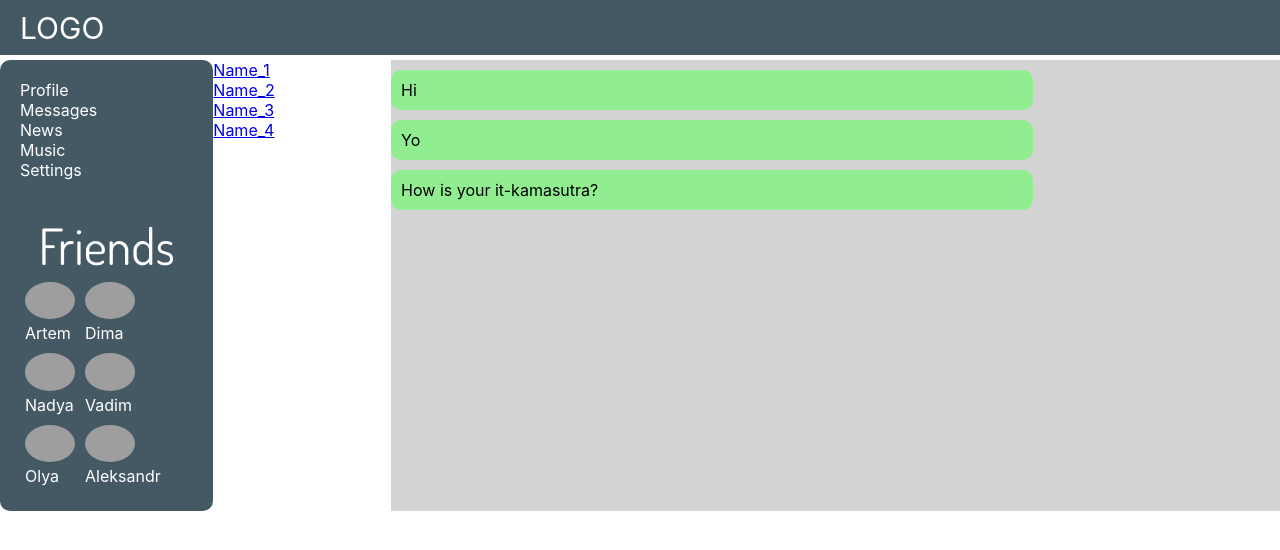
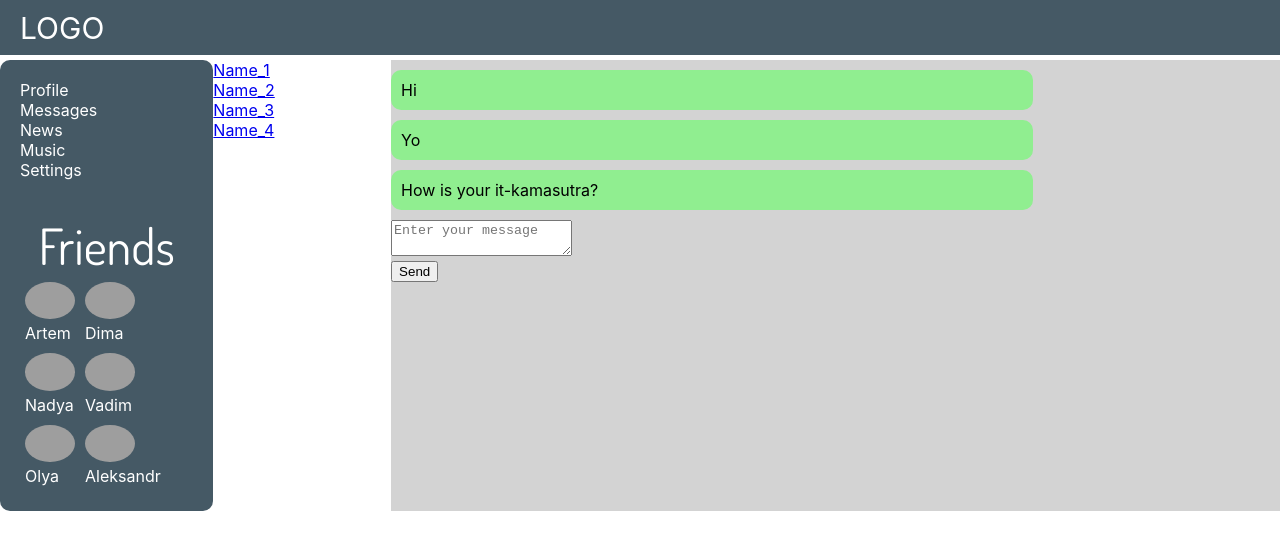
Before and after one commit to Pryadkin/WIP_Social_network_ReactJs, a React (Create React App) app: page /dialog in a window 1280 px wide. Shown: the top 550 px of the page. Built offline with nearby package versions, Linux system fonts and the light colour scheme; grey boxes are pictures that could not be loaded.

Commit message:
add "button" and "textarea" for Dialogs component

```diff
--- a/src/App.js
+++ b/src/App.js
@@ -14,13 +14,20 @@ function App(props) {
     <div className="app-wrapper">
       <Header />
       <Sitebar state={state}/>
-      <Route path='/profile' render={ () =>
-        <Profile
-          state={state}
-          despatch={despatch}
-        />
+      <Route path='/profile' render={ () => (
+          <Profile
+            state={state}
+            despatch={despatch}
+          />
+        )
       }/>
-      <Route path='/dialog' render={ () => <Dialogs state={state} /> }/>
+      <Route path='/dialog' render={ () => (
+          <Dialogs
+            state={state}
+            despatch={despatch}
+          />
+        )
+      }/>
     </div>
   );
 }
--- a/src/components/Dialogs/Dialogs.jsx
+++ b/src/components/Dialogs/Dialogs.jsx
@@ -1,13 +1,16 @@
 import React from 'react';
-import DialogItem from './DialogItem/DialogItem'
-import Message from './Message/Message'
+import DialogItem from './DialogItem/DialogItem';
+import Message from './Message/Message';
+import { sendMessageCreator, updateNewMessageBodyCreator } from '../../redux/state';
 
 import s from './Dialogs.module.css'
 
 const Dialogs = props => {
   const { state } = props;
+  const { despatch } = props;
   const dialogs = state.messagesPage.dialogs;
   const messages = state.messagesPage.messages;
+  const newMessageBody = state.messagesPage.newMessageBody;
 
   const dialogElements = dialogs.map(elem => {
     const { name, id } = elem;
@@ -29,6 +32,17 @@ const Dialogs = props => {
     )
   })
 
+  const onNewMessageChange = (e) => {
+    const message = e.target.value;
+    const action = updateNewMessageBodyCreator(message);
+    despatch(action);
+  }
+
+  const onSendMessageClick = () => {
+    const action = sendMessageCreator();
+    despatch(action);
+  }
+
   return (
     <div className={s.dialogs}>
       <div className={s.items}>
@@ -37,6 +51,23 @@ const Dialogs = props => {
       <div className={s.messages__container}>
         <div className={s.messages}>
           { messageElements }
+          <div>
+            <textarea
+              className={s.messageTextarea}
+              placeholder='Enter your message'
+              value={ newMessageBody }
+              onChange={ onNewMessageChange }
+            ></textarea>
+
+            <div>
+              <button
+                className={s.but}
+                onClick={ onSendMessageClick }
+              >
+                Send
+              </button>
+            </div>
+          </div>
         </div>
       </div>
 
--- a/src/redux/state.js
+++ b/src/redux/state.js
@@ -1,5 +1,7 @@
 const SET_POST = 'SET_POST';
 const UPDATE_NEW_POST_TEXT = 'UPDATE_NEW_POST_TEXT';
+const SEND_MESSAGE = 'SEND_MESSAGE';
+const UPDATE_NEW_MESSAGE_BODY = 'UPDATE_NEW_MESSAGE_BODY';
 
 const store = {
    _state: {
@@ -23,6 +25,7 @@ const store = {
             { name: "Name_3", id: 3 },
             { name: "Name_4", id: 4 },
          ],
+         newMessageBody: '',
       },
       sitebar: {
          friends: [
@@ -44,7 +47,6 @@ const store = {
    subscribe(observer) {
       this._callSubscriber = observer;
    },
-
    despatch(action) {
       if (action.type === 'SET_POST') {
          const post = {
@@ -60,6 +62,19 @@ const store = {
          this._state.profilePage.newPostsText = action.message;  // Обнуляем textarea после отправки сообщения
          this._callSubscriber(store.getState());
       }
+      if (action.type === 'SEND_MESSAGE') {
+         const message = {
+            id: 4,
+            message: this._state.messagesPage.newMessageBody,
+         };
+         this._state.messagesPage.messages.push(message);
+         this._state.messagesPage.newMessageBody = '';
+         this._callSubscriber(store.getState());
+      }
+      if (action.type === 'UPDATE_NEW_MESSAGE_BODY') {
+         this._state.messagesPage.newMessageBody = action.message;
+         this._callSubscriber(store.getState());
+      }
    },
 }
 
@@ -67,11 +82,19 @@ export const setPostActionCreator = () => ({
    type: SET_POST
 })
 
-
 export const updateNewPostTextActionCreator = value => ({
    type: UPDATE_NEW_POST_TEXT,
    message: value
 })
 
+export const sendMessageCreator = () => ({
+   type: SEND_MESSAGE
+})
+
+export const updateNewMessageBodyCreator = value => ({
+   type: UPDATE_NEW_MESSAGE_BODY,
+   message: value
+})
+
 export default store;
 window.store = store;
```
